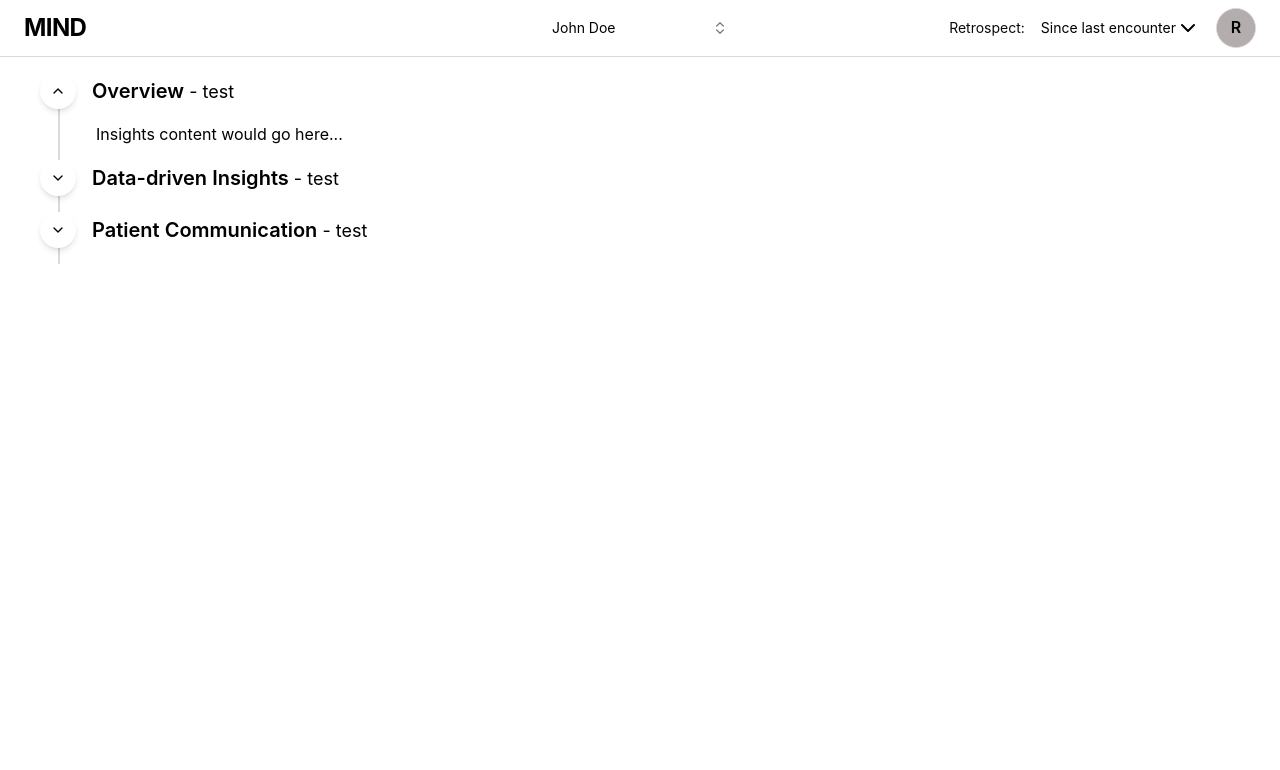
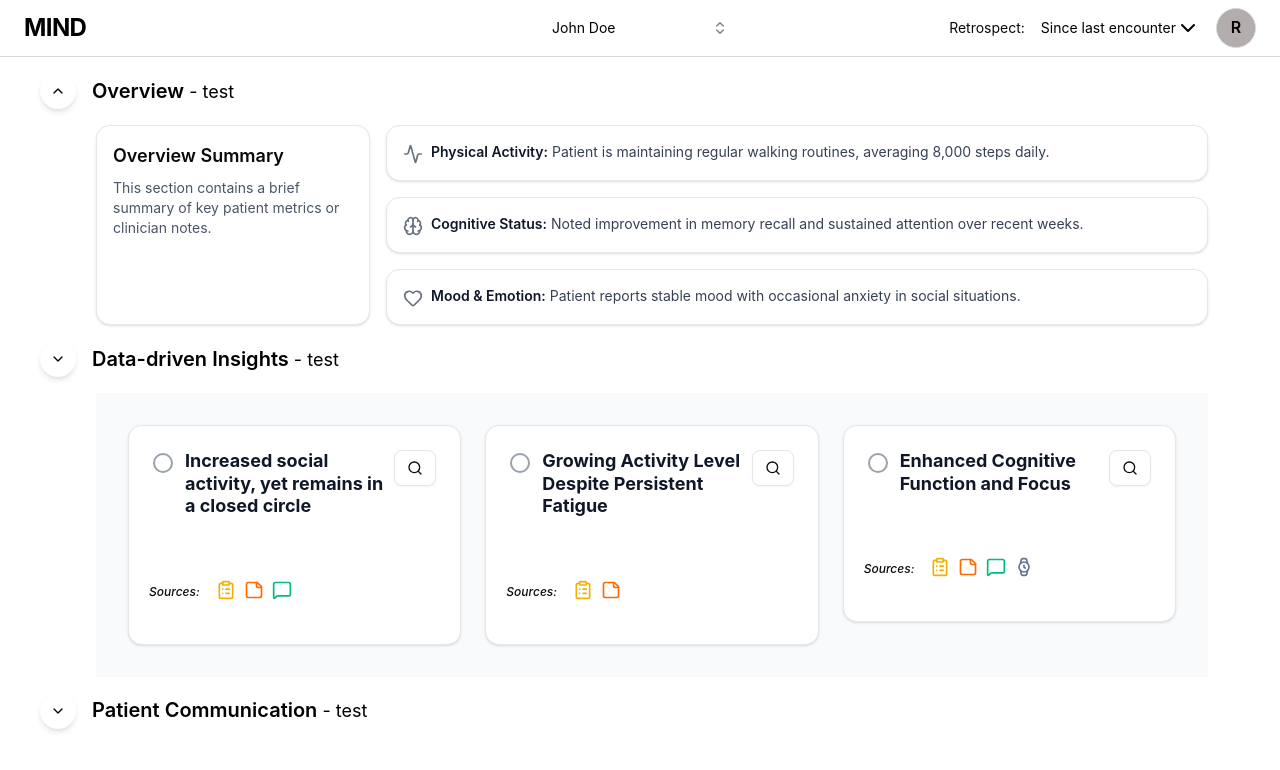
Before and after one commit to sea-lab-space/MIND, a React (Vite) app in the folder FE-mh-narrative-dashboard/: page / in a window 1280 px wide. Both pictures are taken after a click on the button 58 px from the left and 91 px from the top of the page. Shown: the top 770 px of the page. Built offline with nearby package versions, Linux system fonts and the light colour scheme.

Commit message:
Added overview component and overview card.

```diff
--- a/FE-mh-narrative-dashboard/src/App.tsx
+++ b/FE-mh-narrative-dashboard/src/App.tsx
@@ -1,15 +1,44 @@
 import InsightCardComponent from "@/components/InsightCardComponent";
-import { useState } from "react";
+import { useState, useRef } from "react";
 import Header from "./components/header";
 import SectionTitle from "./components/section";
-import { DatasourceIconTypes, type DatasourceIconType, type RetrospectOptions } from "./types/props";
-import { Button } from "./components/ui/button";
+import { DatasourceIconTypes, type RetrospectOptions } from "./types/props";
 import DrilldownPanel from "./components/DrilldownPanel";
-
+import OverviewComponent from "@/components/OverviewComponent";
 
 function App() {
-  const [selectedCards, setSelectedCards] = useState<number[]>([0]);
-  const [isExpanded, setIsExpanded] = useState<boolean>(true);
+  const [selectedInsightHeader, setSelectedInsightHeader] = useState<number[]>([]);
+  const [selectedInsightCard, setSelectedInsightCard] = useState<number | null>(null);
+  const [isDrillDown, setIsDrillDown] = useState(false);
+  const [expandedSections, setExpandedSections] = useState<{
+    [key: string]: boolean;
+  }>({
+    overview: false,
+    insights: false,
+    communication: false,
+  });
+
+  const handleInsightCardHeaderSelect = (index: number) => {
+    setSelectedInsightHeader((prev) =>
+        prev.includes(index) ? prev.filter((i) => i !== index) : [...prev, index]
+    );
+  };
+
+  const cardRefs = useRef<(HTMLDivElement | null)[]>([]);
+
+  const handleCardSelection = (index: number) => {
+    setSelectedInsightCard(index);
+    setIsDrillDown(true);
+    setTimeout(() => {
+      const cardEl = cardRefs.current[index];
+      if (cardEl) {
+        cardEl.scrollIntoView({
+          behavior: "smooth",
+          block: "center",
+        });
+      }
+    }, 100);
+  };
 
   const nameList = [
     "John Doe",
@@ -34,33 +63,11 @@ function App() {
     "Last year": 365,
   };
 
-  const [expandedSections, setExpandedSections] = useState<{
-    [key: string]: boolean;
-  }>({
-    overview: false,
-    insights: false,
-    communication: false,
-  });
-
   const toggleSection = (section: string) => {
     setExpandedSections((prev) => ({
       ...prev,
       [section]: !prev[section],
     }));
-  };
-
-  const handleCardSelect = (index: number) => {
-    setSelectedCards((prev) =>
-      prev.includes(index) ? prev.filter((i) => i !== index) : [...prev, index]
-    );
-  };
-
-  const handleToggleAll = () => {
-    setIsExpanded((prev) => !prev);
-  };
-
-  const handleSelectAll = () => {
-    setSelectedCards(selectedCards.length === cardData.length ? [] : [0, 1, 2]);
   };
 
   const cardData = [
@@ -90,9 +97,6 @@ function App() {
     },
   ];
 
-  const [isDrillDown, setIsDrillDown] = useState(false);
-
-
   return (
       <div className="flex flex-col h-screen overflow-hidden">
         <Header
@@ -101,17 +105,15 @@ function App() {
             retrospectHorizon={retrospectHorizon}
         />
 
-      <div className="flex flex-1 bg-white min-h-0">
+        {/* Main content container */}
+        <div className="w-full flex flex-1 bg-white min-h-0 flex-col sm:flex-row">
           <div
-          className={`flex-1 overflow-y-scroll p-4 ${
-            isDrillDown ? "w-1/3" : "w-full"
+              className={`overflow-y-scroll p-4 ${
+                  isDrillDown ? "basis-full sm:basis-1/3 flex-none" : "basis-full flex-none"
               }`}
           >
-          <div className="relative flex">
-            {/* Connection line - spans full height of container */}
-            <div className="absolute left-10.5 top-4 h-full w-0.5 bg-[#d9d9d9]" />
-
-            {/* Content with left padding to avoid overlapping the line */}
+            <div className="w-full">
+              {/*<div className="left-10 inset-y-0 w-0.5 bg-[#d9d9d9]" />*/}
               <div className="flex flex-col gap-4 pl-6">
                 <SectionTitle
                     title="Overview"
@@ -119,11 +121,7 @@ function App() {
                     isExpanded={expandedSections.overview}
                     onClick={() => toggleSection("overview")}
                 >
-                {expandedSections.overview && (
-                  <p className="text-[#000000]">
-                    Insights content would go here...
-                  </p>
-                )}
+                  <OverviewComponent isExpanded={expandedSections.overview} />
                 </SectionTitle>
 
                 <SectionTitle
@@ -132,34 +130,34 @@ function App() {
                     isExpanded={expandedSections.insights}
                     onClick={() => toggleSection("insights")}
                 >
-                {expandedSections.insights && (
-                  <div className="p-8 space-y-8 bg-gray-50 min-h-screen">
-                    {/* Grid with 6 columns for layout */}
-                    <div className="grid grid-cols-6 gap-6">
-                      {/* TODO: Turn this into a declarative spec: team definition of data */}
+                  <div className="p-8 space-y-8 bg-gray-50 w-full">
+                    <div className="grid grid-cols-6 gap-6 w-full">
                       {cardData.map((card, index) => {
-                        // TODO: this isExpanded variable is not used currently
-                        const colSpan = isExpanded
+                        const colSpan = isDrillDown
+                            ? "col-span-6"
+                            : expandedSections.insights
                                 ? "col-span-3"
                                 : "col-span-2";
-
                         return (
-                          <div key={index} className={`${colSpan}`}>
+                            <div
+                                key={index}
+                                ref={(el) => (cardRefs.current[index] = el)}
+                                className={`${colSpan} w-full`}
+                            >
                               <InsightCardComponent
                                   title={card.title}
                                   sources={card.sources}
-                              isExpanded={isExpanded}
-                              isSelected={selectedCards.includes(index)}
-                              onSelect={() => handleCardSelect(index)}
-                              onToggle={handleToggleAll} // toggles global state
-                              onClick={() => setIsDrillDown(true)}
+                                  isExpanded={expandedSections.insights}
+                                  isInsightHeaderSelected={selectedInsightHeader.includes(index)}
+                                  isInsightCardSelected={selectedInsightCard === index}
+                                  handleCardSelect={() => handleCardSelection(index)}
+                                  handleCardHeaderClick={() => handleInsightCardHeaderSelect(index)}
                               />
                             </div>
                         );
                       })}
                     </div>
                   </div>
-                )}
                 </SectionTitle>
 
                 <SectionTitle
@@ -169,18 +167,22 @@ function App() {
                     onClick={() => toggleSection("communication")}
                 >
                   {expandedSections.communication && (
-                  <p className="text-[#000000]">
-                    Insights content would go here...
-                  </p>
+                      <p className="text-[#000000]">Insights content would go here...</p>
                   )}
                 </SectionTitle>
               </div>
             </div>
           </div>
 
+          {/* Right panel: drilldown, only show when isDrillDown true */}
           {isDrillDown && (
-          <div className="w-2/3 overflow-y-scroll overflow-x-hidden">
-            <DrilldownPanel onClose={() => setIsDrillDown(false)} />
+              <div className="overflow-y-scroll overflow-x-hidden basis-full sm:basis-2/3 flex-none">
+                <DrilldownPanel
+                    onClose={() => {
+                      setIsDrillDown(false);
+                      setSelectedInsightCard(null);
+                    }}
+                />
               </div>
           )}
         </div>
--- a/FE-mh-narrative-dashboard/src/components/InsightCardComponent.tsx
+++ b/FE-mh-narrative-dashboard/src/components/InsightCardComponent.tsx
@@ -1,4 +1,3 @@
-import { useState } from "react";
 import { Card, CardContent, CardHeader } from "@/components/ui/card";
 import InsightCardDetail from "@/components/InsightCardDetails";
 import type { DatasourceIconType } from "../types/props";
@@ -13,61 +12,65 @@ interface InsightCardProps {
         type: DatasourceIconType;
     }>;
     onToggle?: (expanded: boolean) => void;
-  isSelected?: boolean;
-  onSelect?: () => void;
-  onClick?: () => void;
+    isInsightHeaderSelected?: boolean;
+    isInsightCardSelected?: boolean;
+    handleCardSelect?: () => void;
+    handleCardHeaderClick?: () => void;
 }
 
-// TODO: link the insights with a uniformed id, just pass the id for global data retrieval
 export default function InsightCardComponent({
-  isExpanded = false,
+                                                 isExpanded,
                                                  title = "Growing Activity Level Despite Persistent Fatigue",
                                                  sources,
-  onToggle,
-  isSelected = true,
-  onSelect,
-  onClick,
+                                                 isInsightHeaderSelected = false,
+                                                 isInsightCardSelected = false,
+                                                 handleCardSelect,
+                                                 handleCardHeaderClick,
                                              }: InsightCardProps) {
-  const [detailExpanded, setDetailExpanded] = useState(isExpanded);
-
     return (
-    <Card className="w-full max-w-[700px] transition-all duration-200 hover:shadow-md border border-gray-200 bg-white text-left">
+        <Card
+            className={`w-full min-w-[200px] transition-all duration-200 hover:shadow-md border text-left
+            ${isInsightCardSelected ? "bg-gray-100 border-gray-300 ring-2 ring-blue-500" : "bg-white border-gray-200"}`}>
             <CardHeader className="pb-4">
-        <div className="flex items-start gap-4">
+                <div className="flex flex-col gap-2 sm:flex-row sm:items-start sm:justify-between">
+                    {/* Left: Checkbox + Title */}
+                    <div className="flex items-start gap-3">
                         <div
                             className="relative w-5 h-5 min-w-[20px] min-h-[20px] max-w-[20px] max-h-[20px] cursor-pointer mt-[3px]"
                             onClick={(e) => {
                                 e.stopPropagation();
-              onSelect?.();
+                                handleCardHeaderClick?.();
                             }}
                         >
                             <div
                                 className={`absolute inset-0 rounded-full border-2 ${
-                isSelected ? "border-black" : "border-gray-400"
+                                    isInsightHeaderSelected ? "border-black" : "border-gray-400"
                                 }`}
                             >
-              {isSelected && (
-                <div className="absolute top-1/2 left-1/2 w-2 h-2 -translate-x-1/2 -translate-y-1/2 rounded-full bg-black"></div>
+                                {isInsightHeaderSelected && (
+                                    <div className="absolute top-1/2 left-1/2 w-2 h-2 -translate-x-1/2 -translate-y-1/2 rounded-full bg-black" />
                                 )}
                             </div>
                         </div>
                         <h2 className="text-lg font-bold text-gray-900 leading-tight">
                             {title}
                         </h2>
-          {/* TODO: buttons fly off card */}
-          <Button onClick={onClick} className="ml-auto" variant='outline'>
+                    </div>
+
+                    {/* Right: Drilldown Button */}
+                    <Button onClick={handleCardSelect} className="self-start sm:self-auto" variant="outline">
                         <Search />
                     </Button>
                 </div>
             </CardHeader>
 
-      {detailExpanded && (
+            {isExpanded && (
                 <CardContent className="pt-0 space-y-6 text-left">
                     <InsightCardDetail />
                 </CardContent>
             )}
 
-      <div className="flex items-center gap-1 pt-4 pl-5 text-left justify-start">
+            <div className="flex items-center gap-1 pt-4 pl-5 pb-4 text-left justify-start">
                 <span className="text-xs font-medium italic">Sources:</span>
                 <div className="flex items-center gap-2 ml-3">
                     {sources.map((source, index) => (
--- /dev/null
+++ b/FE-mh-narrative-dashboard/src/components/OverviewCardComponent.tsx
@@ -0,0 +1,25 @@
+import { ReactNode } from "react";
+
+interface OverviewCardComponentProps {
+    icon ;
+    title: string;
+    children: ReactNode;
+}
+
+export default function OverviewCardComponent({
+                                                  icon: Icon,
+                                                  title,
+                                                  children,
+                                              }: OverviewCardComponentProps) {
+    return (
+        <div className="bg-white border border-gray-200 rounded-xl p-4 shadow-sm w-full">
+            <div className="flex items-start gap-2 text-sm text-gray-700">
+                <Icon className="w-5 h-5 text-gray-500 mt-0.5 shrink-0" />
+                <div className="flex flex-wrap">
+                    <span className="font-semibold text-gray-900 mr-1">{title}:</span>
+                    <span>{children}</span>
+                </div>
+            </div>
+        </div>
+    );
+}
--- /dev/null
+++ b/FE-mh-narrative-dashboard/src/components/OverviewComponent.tsx
@@ -0,0 +1,40 @@
+import OverviewCardComponent from "@/components/OverviewCardComponent";
+import { Activity, Brain, Heart } from "lucide-react";
+
+interface OverviewComponentProps {
+    isExpanded: boolean;
+}
+
+export default function OverviewComponent({ isExpanded }: OverviewComponentProps) {
+    return (
+        <div className="transition-all duration-300">
+            {isExpanded && (
+                <div className="flex flex-col lg:flex-row gap-4 w-full items-stretch">
+                    <div className="w-full lg:w-1/4">
+                        <div className="h-full bg-white shadow-sm rounded-xl p-4 border border-gray-200 flex flex-col">
+                            <h3 className="text-lg font-semibold mb-2">Overview Summary</h3>
+                            <p className="text-sm text-gray-600">
+                                This section contains a brief summary of key patient metrics or clinician notes.
+                            </p>
+                        </div>
+                    </div>
+
+                    <div className="w-full lg:w-3/4 flex flex-col gap-4">
+                        <OverviewCardComponent icon={Activity} title="Physical Activity">
+                            Patient is maintaining regular walking routines, averaging 8,000 steps daily.
+                        </OverviewCardComponent>
+
+                        <OverviewCardComponent icon={Brain} title="Cognitive Status">
+                            Noted improvement in memory recall and sustained attention over recent weeks.
+                        </OverviewCardComponent>
+
+                        <OverviewCardComponent icon={Heart} title="Mood & Emotion">
+                            Patient reports stable mood with occasional anxiety in social situations.
+                        </OverviewCardComponent>
+                    </div>
+                </div>
+
+            )}
+        </div>
+    );
+}
```
Lines whose indentation alone changed are shown as unchanged.
